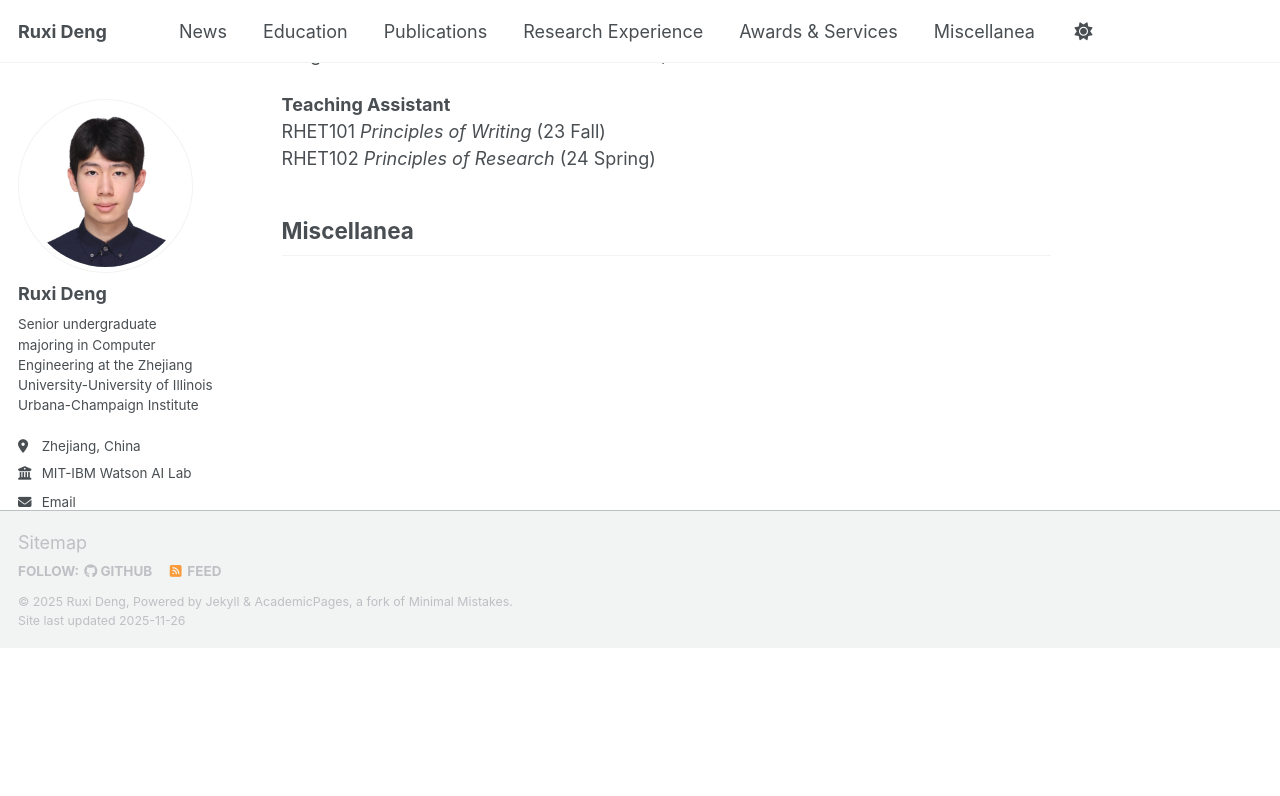
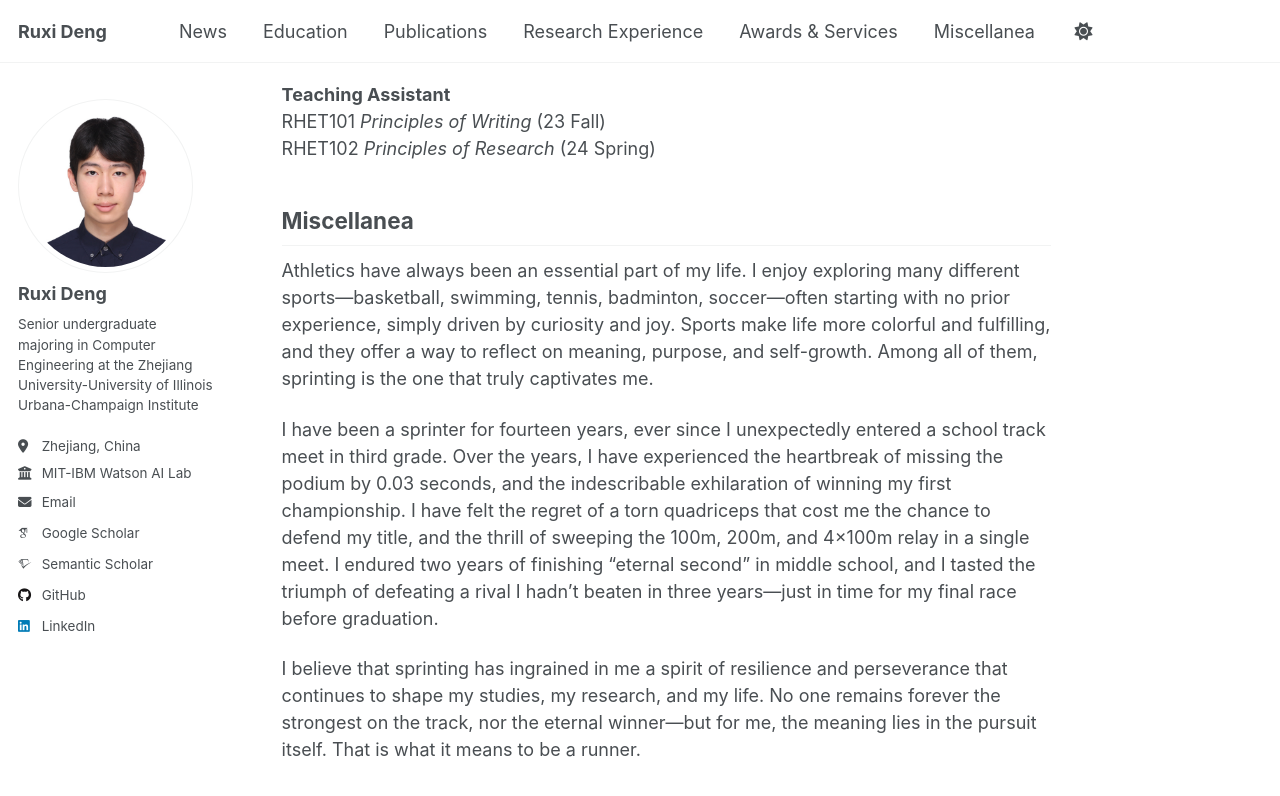
Before and after one commit to ruxideng/ruxideng.github.io, a Jekyll site: the page built from _pages/about.md, in a window 1280 px wide and 900 px high, scrolled down 3322 px. Shown: the top 796 px of the window. Built offline with Jekyll 4.4.1, drawn with Linux system fonts in a browser that asks for light colours; some web fonts are replaced; a script that is not in the unit is left out; before the commit the page ends 3971 px from its top, so only the background shows below that.

Commit message:
Update about.md

```diff
--- a/_pages/about.md
+++ b/_pages/about.md
@@ -57,7 +57,7 @@ Panda: Test-Time Adaptation with Negative Data Augmentation (**AAAI 2026**)<br>
 </div>
 
 <div style="display:flex; align-items:center; gap:20px; margin-bottom:32px;" markdown="1">
-  <img src="/images/mint.png" width="240">
+  <img src="/images/mint.png" width="220">
   <div markdown="1">
 Mint: A Simple Test-Time Adaptation of Vision-Language Models against Common Corruptions (**NeurIPS 2025**)<br>
 <a href="https://baowenxuan.github.io/">Wenxuan Bao</a>\*, **Ruxi Deng\***, <a href="https://www.hejingrui.org/">Jingrui He</a><br>
@@ -125,3 +125,9 @@ RHET101 *Principles of Writing* (23 Fall)
 RHET102 *Principles of Research* (24 Spring)
 
 <h2 id="miscellanea">Miscellanea</h2>
+
+Athletics have always been an essential part of my life. I enjoy exploring many different sports—basketball, swimming, tennis, badminton, soccer—often starting with no prior experience, simply driven by curiosity and joy. Sports make life more colorful and fulfilling, and they offer a way to reflect on meaning, purpose, and self-growth. Among all of them, sprinting is the one that truly captivates me.
+
+I have been a sprinter for fourteen years, ever since I unexpectedly entered a school track meet in third grade. Over the years, I have experienced the heartbreak of missing the podium by 0.03 seconds, and the indescribable exhilaration of winning my first championship. I have felt the regret of a torn quadriceps that cost me the chance to defend my title, and the thrill of sweeping the 100m, 200m, and 4×100m relay in a single meet. I endured two years of finishing “eternal second” in middle school, and I tasted the triumph of defeating a rival I hadn’t beaten in three years—just in time for my final race before graduation.
+
+I believe that sprinting has ingrained in me a spirit of resilience and perseverance that continues to shape my studies, my research, and my life. No one remains forever the strongest on the track, nor the eternal winner—but for me, the meaning lies in the pursuit itself. That is what it means to be a runner.
```
